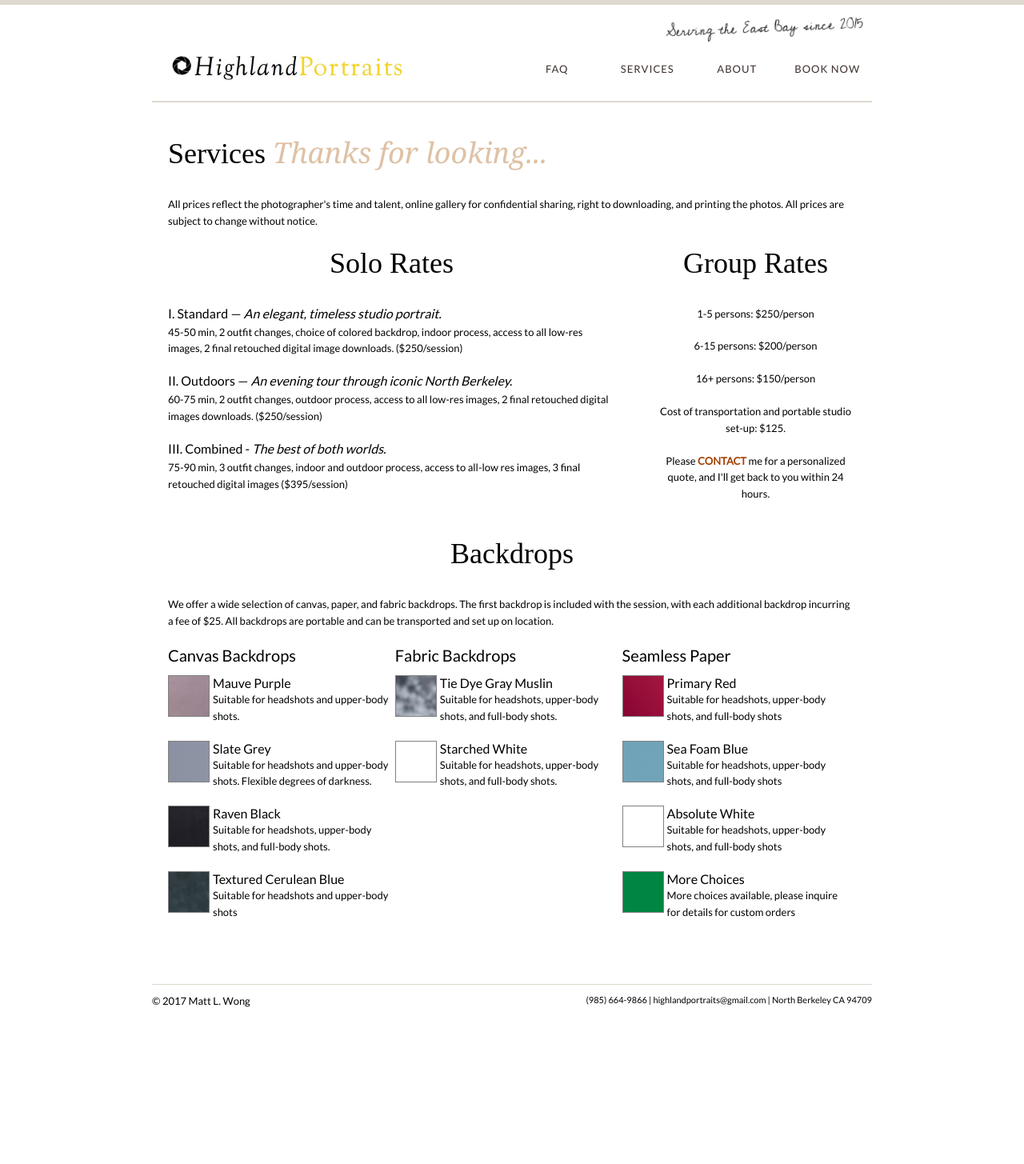
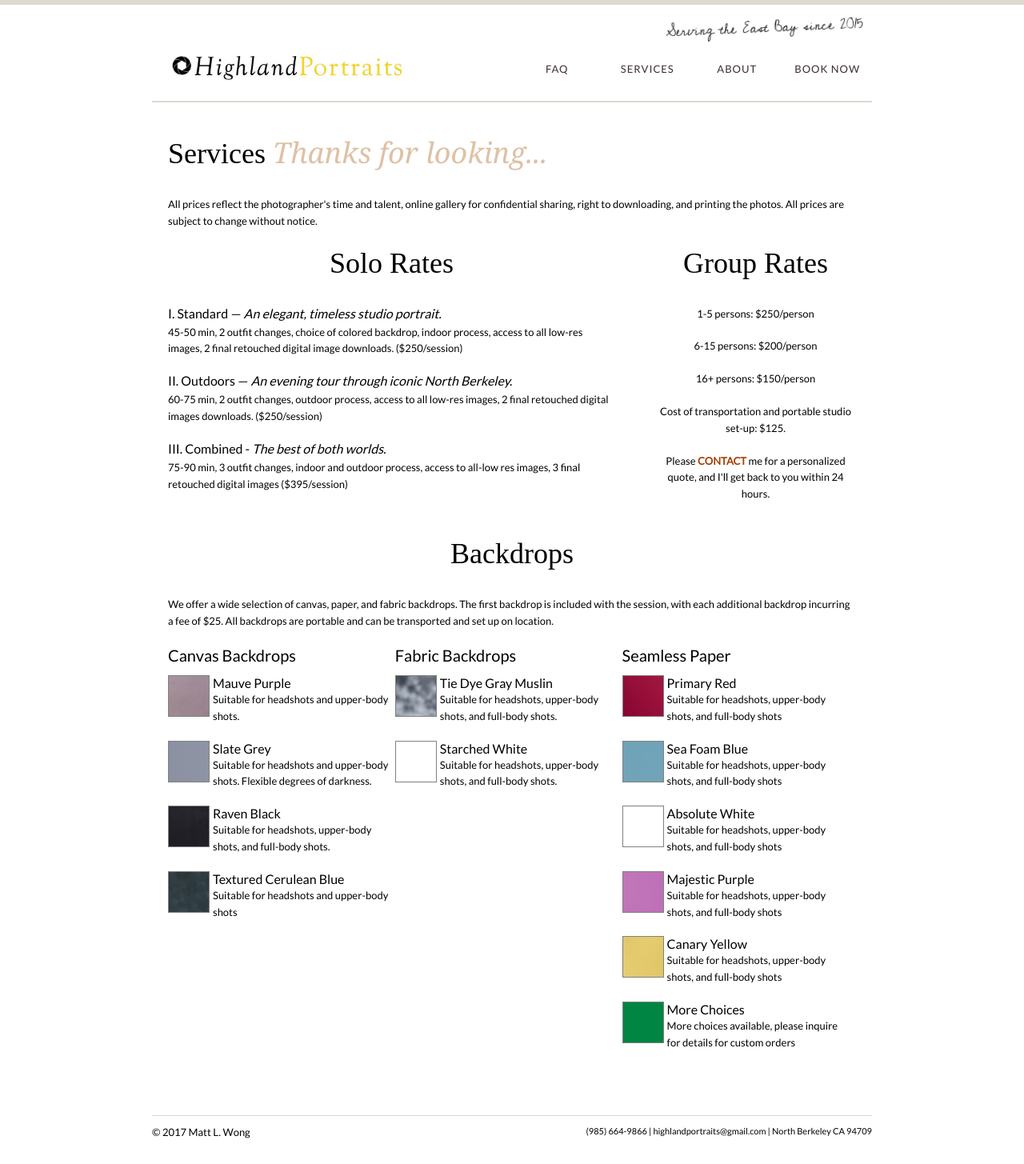
Before and after one commit to MattLWong/highland-portraits, a Jekyll site: the page built from services/index.html, in a window 1280 px wide. Shown: the whole page at 80% size. Built offline with Jekyll 4.4.1, drawn with Linux system fonts in a browser that asks for light colours; before the commit the page ends 1292 px from its top, so only the background shows below that.

Commit message:
colors added purple yellow

```diff
--- a/services/index.html
+++ b/services/index.html
@@ -98,6 +98,16 @@ layout: page
           <p>Suitable for headshots, upper-body shots, and full-body shots</p>
         </li>
         <li>
+          <img src="../img/backdrops/majestic-purple.jpg" alt="">
+          <h3>Majestic Purple</h3>
+          <p>Suitable for headshots, upper-body shots, and full-body shots</p>
+        </li>
+        <li>
+          <img src="../img/backdrops/canary-yellow.jpg" alt="">
+          <h3>Canary Yellow</h3>
+          <p>Suitable for headshots, upper-body shots, and full-body shots</p>
+        </li>
+        <li>
           <img src="../img/backdrops/other.jpg" alt="">
           <h3>More Choices</h3>
           <p>More choices available, please inquire for details for custom orders</p>
```
Also changed, not shown: img/backdrops/canary-yellow.jpg (added), img/backdrops/majestic-purple.jpg (added), 3 other files.
